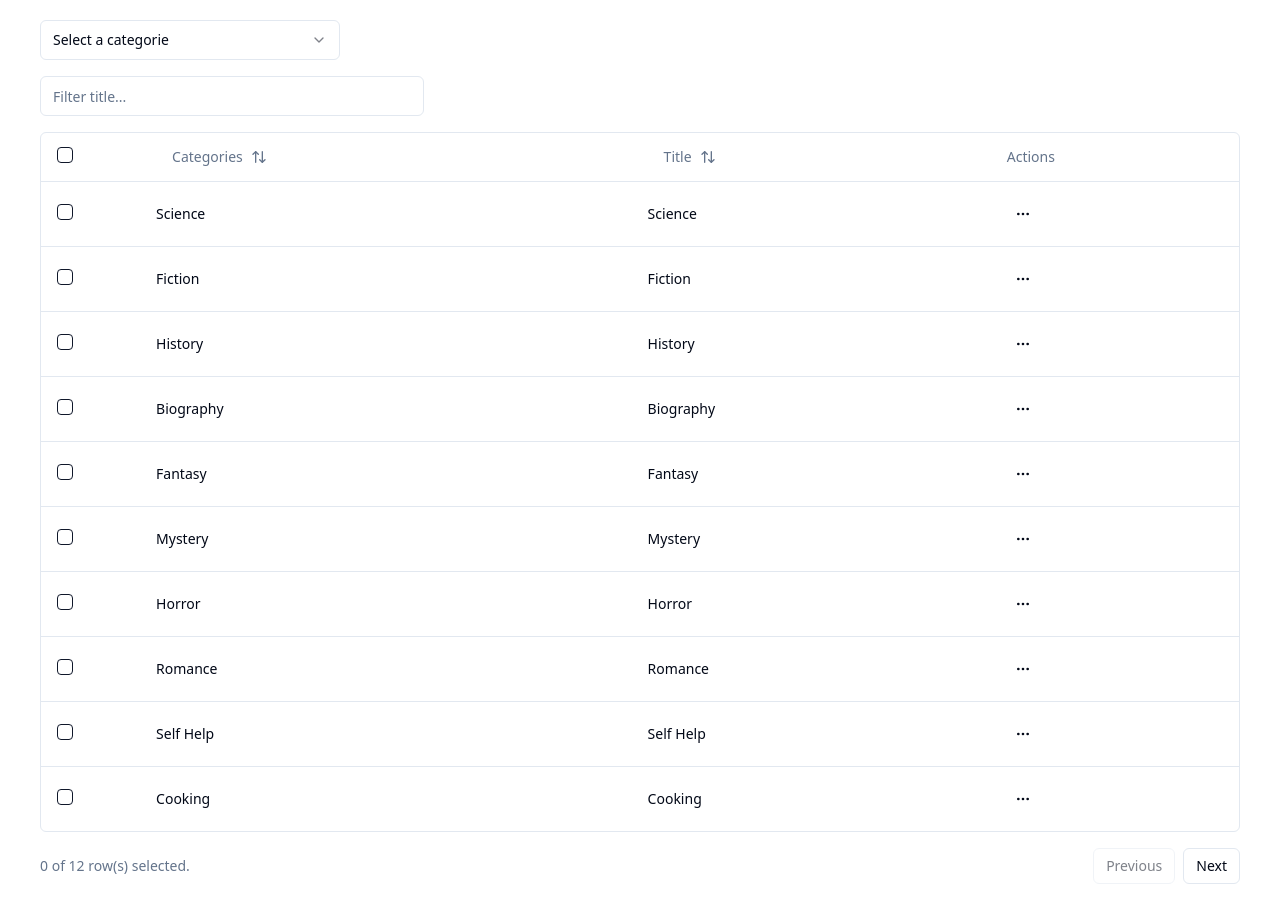
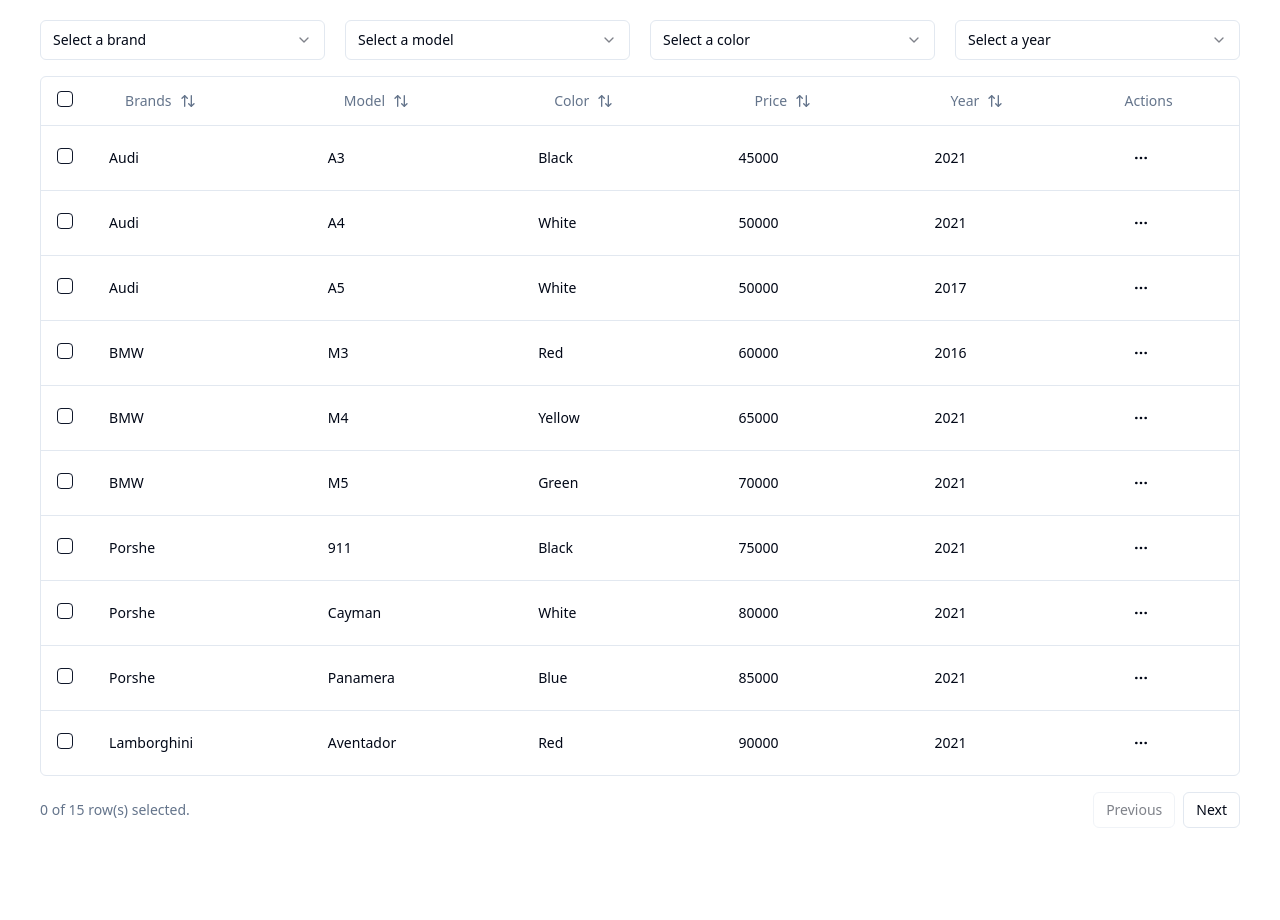
Before and after one commit to Marty2R/projet-groupe-react, a React (Vite) app: page / in a window 1280 px wide. After the commit the page ends 864 px from the top, so only its background shows below. Built offline with nearby package versions, Linux system fonts and the light colour scheme.

Commit message:
add filter

```diff
--- a/src/pages/Home.jsx
+++ b/src/pages/Home.jsx
@@ -41,14 +41,20 @@
 
 // Services
 
-import partsService from "@/services/parts.service.js";
-import categoriesService from "@/services/categories.service.js";
+import brandsService from "@/services/brands.service.js";
+import carsService from "@/services/cars.service.js";
+import modelService from "@/services/model.service";
+import colorService from "@/services/color.service";
+import yearService from "@/services/year.service";
 
 import { Link } from "react-router-dom";
 
 export default function Home() {
-  const [parts, setParts] = useState([]);
-  const [categories, setCategories] = useState([]);
+  const [brands, setBrands] = useState([]);
+  const [models, setModels] = useState([]);
+  const [cars, setCars] = useState([]);
+  const [color, setColor] = useState([]);
+  const [year, setYear] = useState([]);
   const [sorting, setSorting] = useState([]);
   const [columnFilters, setColumnFilters] = useState([]);
   const [columnVisibility, setColumnVisibility] = useState({});
@@ -85,37 +91,88 @@
       enableHiding: false,
     },
     {
-      accessorKey: "categories",
+      accessorKey: "brand",
       header: ({ column }) => {
         return (
           <Button
             variant="ghost"
             onClick={() => column.toggleSorting(column.getIsSorted() === "asc")}
           >
-            Categories
+            Brands
             <ArrowUpDown className="ml-2 h-4 w-4" />
           </Button>
         );
       },
       cell: ({ row }) => (
-        <div className="capitalize">{row.getValue("categories")}</div>
+        <div className="capitalize">{row.getValue("brand")}</div>
       ),
     },
     {
-      accessorKey: "label",
+      accessorKey: "model",
       header: ({ column }) => {
         return (
           <Button
             variant="ghost"
             onClick={() => column.toggleSorting(column.getIsSorted() === "asc")}
           >
-            Title
+            Model
             <ArrowUpDown className="ml-2 h-4 w-4" />
           </Button>
         );
       },
       cell: ({ row }) => (
-        <div className="capitalize">{row.getValue("label")}</div>
+        <div className="capitalize">{row.getValue("model")}</div>
+      ),
+    },
+    {
+      accessorKey: "color",
+      header: ({ column }) => {
+        return (
+          <Button
+            variant="ghost"
+            onClick={() => column.toggleSorting(column.getIsSorted() === "asc")}
+          >
+            Color
+            <ArrowUpDown className="ml-2 h-4 w-4" />
+          </Button>
+        );
+      },
+      cell: ({ row }) => (
+        <div className="capitalize">{row.getValue("color")}</div>
+      ),
+    },
+    {
+      accessorKey: "price",
+      header: ({ column }) => {
+        return (
+          <Button
+            variant="ghost"
+            onClick={() => column.toggleSorting(column.getIsSorted() === "asc")}
+          >
+            Price
+            <ArrowUpDown className="ml-2 h-4 w-4" />
+          </Button>
+        );
+      },
+      cell: ({ row }) => (
+        <div className="capitalize">{row.getValue("price")}</div>
+      ),
+    },
+    {
+      accessorKey: "year",
+      header: ({ column }) => {
+        return (
+          <Button
+            variant="ghost"
+            onClick={() => column.toggleSorting(column.getIsSorted() === "asc")}
+          >
+            Year
+            <ArrowUpDown className="ml-2 h-4 w-4" />
+          </Button>
+        );
+      },
+      cell: ({ row }) => (
+        <div className="capitalize">{row.getValue("year")}</div>
       ),
     },
     {
@@ -135,7 +192,7 @@
               <DropdownMenuLabel>Actions</DropdownMenuLabel>
               <DropdownMenuItem>Remove Parts</DropdownMenuItem>
               <DropdownMenuItem>
-                <Link to={`/update/parts/${row.original._id}`}>
+                <Link to={`/update/parts/${row.original.id}`}>
                   Update Parts
                 </Link>
               </DropdownMenuItem>
@@ -147,7 +204,7 @@
   ];
 
   const table = useReactTable({
-    data: parts,
+    data: cars,
     columns,
     onSortingChange: setSorting,
     onColumnFiltersChange: setColumnFilters,
@@ -167,11 +224,16 @@
 
   useEffect(() => {
     (async () => {
-      const parts = await partsService.getAllParts();
-      const categories = await categoriesService.getAllCategories();
-      setParts(parts.data);
-      console.log(parts.data);
-      setCategories(categories.data);
+      const brands = await brandsService.getAllBrands();
+      const models = await modelService.getAllModels();
+      const cars = await carsService.getAllCars();
+      const color = await colorService.getAllColors();
+      const year = await yearService.getAllYears();
+      setCars(cars.data);
+      setYear(year.data);
+      setColor(color.data);
+      setModels(models.data);
+      setBrands(brands.data);
     })();
   }, []);
 
@@ -180,37 +242,95 @@
       <div className="grid grid-cols-1">
         {/* <Navigation /> */}
         <div>
+          <div className="grid grid-cols-4 gap-5">
             <Select
-            onValueChange={(event) =>
+              onValueChange={(event) => {
                 table
-                .getColumn("categories")
-                ?.setFilterValue(event === "none" ? "" : event)
-            }
+                  .getColumn("brand")
+                  ?.setFilterValue(event === "none" ? "" : event);
+              }}
             >
-            <SelectTrigger className="w-[300px] mb-4">
-              <SelectValue placeholder="Select a categorie" />
+              <SelectTrigger className="mb-4">
+                <SelectValue placeholder="Select a brand" />
               </SelectTrigger>
               <SelectContent>
                 <SelectGroup>
-                <SelectLabel>Filter categories...</SelectLabel>
+                  <SelectLabel>Filter brand...</SelectLabel>
                   <SelectItem value="none">All</SelectItem>
-                {categories.map((category) => (
-                  <SelectItem key={category.label} value={category.label}>
-                    {category.label}
+                  {brands.map((brand) => (
+                    <SelectItem key={brand} value={brand}>
+                      {brand}
                     </SelectItem>
                   ))}
                 </SelectGroup>
               </SelectContent>
             </Select>
-          <div className="flex items-center pb-4">
-            <Input
-              placeholder="Filter title..."
-              value={table.getColumn("label")?.getFilterValue() ?? ""}
-              onChange={(event) =>
-                table.getColumn("label")?.setFilterValue(event.target.value)
-              }
-              className="max-w-sm"
-            />
+            <Select
+              onValueChange={(event) => {
+                table
+                  .getColumn("model")
+                  ?.setFilterValue(event === "none" ? "" : event);
+              }}
+            >
+              <SelectTrigger className="mb-4">
+                <SelectValue placeholder="Select a model" />
+              </SelectTrigger>
+              <SelectContent>
+                <SelectGroup>
+                  <SelectLabel>Filter model...</SelectLabel>
+                  <SelectItem value="none">All</SelectItem>
+                  {models.map((model) => (
+                    <SelectItem key={model} value={model}>
+                      {model}
+                    </SelectItem>
+                  ))}
+                </SelectGroup>
+              </SelectContent>
+            </Select>
+            <Select
+              onValueChange={(event) => {
+                table
+                  .getColumn("color")
+                  ?.setFilterValue(event === "none" ? "" : event);
+              }}
+            >
+              <SelectTrigger className="mb-4">
+                <SelectValue placeholder="Select a color" />
+              </SelectTrigger>
+              <SelectContent>
+                <SelectGroup>
+                  <SelectLabel>Filter color...</SelectLabel>
+                  <SelectItem value="none">All</SelectItem>
+                  {color.map((color) => (
+                    <SelectItem key={color} value={color}>
+                      {color}
+                    </SelectItem>
+                  ))}
+                </SelectGroup>
+              </SelectContent>
+            </Select>
+            <Select
+              onValueChange={(event) => {
+                table
+                  .getColumn("year")
+                  ?.setFilterValue(event === "none" ? "" : event);
+              }}
+            >
+              <SelectTrigger className="mb-4">
+                <SelectValue placeholder="Select a year" />
+              </SelectTrigger>
+              <SelectContent>
+                <SelectGroup>
+                  <SelectLabel>Filter year...</SelectLabel>
+                  <SelectItem value="none">All</SelectItem>
+                  {year.map((year) => (
+                    <SelectItem key={year} value={year}>
+                      {year.toString()}
+                    </SelectItem>
+                  ))}
+                </SelectGroup>
+              </SelectContent>
+            </Select>
           </div>
           <div>
             <div className="rounded-md border">
--- /dev/null
+++ b/src/services/brands.service.js
@@ -0,0 +1,22 @@
+function getAllBrands() {
+  const object = {
+    data: [
+      "Audi",
+      "BMW",
+      "Porshe",
+      "Mercedes",
+      "Toyota",
+      "Honda",
+      "Ford",
+      "Chevrolet",
+      "Nissan",
+      "Volkswagen",
+    ],
+  };
+
+  return object;
+}
+
+export default {
+  getAllBrands,
+};
--- /dev/null
+++ b/src/services/cars.service.js
@@ -0,0 +1,143 @@
+function getAllCars() {
+  const object = {
+    data: [
+      // Audi
+      {
+        id: 1,
+        model: "A3",
+        brand: "Audi",
+        year: "2021",
+        color: "black",
+        price: 45000,
+      },
+      {
+        id: 2,
+        model: "A4",
+        brand: "Audi",
+        year: "2021",
+        color: "white",
+        price: 50000,
+      },
+      {
+        id: 3,
+        model: "A5",
+        brand: "Audi",
+        year: "2017",
+        color: "white",
+        price: 50000,
+      },
+      // BMW
+      {
+        id: 4,
+        model: "M3",
+        brand: "BMW",
+        year: "2016",
+        color: "red",
+        price: 60000,
+      },
+      {
+        id: 5,
+        model: "M4",
+        brand: "BMW",
+        year: "2021",
+        color: "yellow",
+        price: 65000,
+      },
+      {
+        id: 6,
+        model: "M5",
+        brand: "BMW",
+        year: "2021",
+        color: "green",
+        price: 70000,
+      },
+
+      // Porshe
+
+      {
+        id: 7,
+        model: "911",
+        brand: "Porshe",
+        year: "2021",
+        color: "black",
+        price: 75000,
+      },
+      {
+        id: 8,
+        model: "Cayman",
+        brand: "Porshe",
+        year: "2021",
+        color: "white",
+        price: 80000,
+      },
+      {
+        id: 9,
+        model: "Panamera",
+        brand: "Porshe",
+        year: "2021",
+        color: "blue",
+        price: 85000,
+      },
+
+      // Lamborghini
+
+      {
+        id: 10,
+        model: "Aventador",
+        brand: "Lamborghini",
+        year: "2021",
+        color: "red",
+        price: 90000,
+      },
+      {
+        id: 11,
+        model: "Huracan",
+        brand: "Lamborghini",
+        year: "2021",
+        color: "yellow",
+        price: 95000,
+      },
+      {
+        id: 12,
+        model: "Urus",
+        brand: "Lamborghini",
+        year: "2021",
+        color: "green",
+        price: 100000,
+      },
+
+      // Volvo
+
+      {
+        id: 13,
+        model: "S60",
+        brand: "Volvo",
+        year: "2021",
+        color: "black",
+        price: 105000,
+      },
+      {
+        id: 14,
+        model: "S90",
+        brand: "Volvo",
+        year: "2021",
+        color: "white",
+        price: 110000,
+      },
+      {
+        id: 15,
+        model: "XC60",
+        brand: "Volvo",
+        year: "2021",
+        color: "blue",
+        price: 115000,
+      },
+    ],
+  };
+
+  return object;
+}
+
+export default {
+  getAllCars,
+};
--- a/src/services/categories.service.js
+++ /dev/null
@@ -1,32 +0,0 @@
-function getAllCategories() {
-  const object = {
-    data: [
-      {
-        id: 1,
-        label: "Science",
-      },
-      {
-        id: 2,
-        label: "Fiction",
-      },
-      {
-        id: 3,
-        label: "History",
-      },
-      {
-        id: 4,
-        label: "Biography",
-      },
-      {
-        id: 5,
-        label: "Fantasy",
-      },
-    ],
-  };
-
-  return object;
-}
-
-export default {
-  getAllCategories,
-};
--- /dev/null
+++ b/src/services/color.service.js
@@ -0,0 +1,22 @@
+function getAllColors() {
+  const object = {
+    data: [
+      "black",
+      "white",
+      "blue",
+      "red",
+      "yellow",
+      "green",
+      "silver",
+      "gray",
+      "brown",
+      "orange",
+    ],
+  };
+
+  return object;
+}
+
+export default {
+  getAllColors,
+};
--- /dev/null
+++ b/src/services/model.service.js
@@ -0,0 +1,26 @@
+function getAllModels() {
+  const object = {
+    data: [
+      "A3",
+      "A4",
+      "A5",
+      "M3",
+      "M4",
+      "M5",
+      "911",
+      "Cayenne",
+      "Panamera",
+      "Civic",
+      "Accord",
+      "CR-V",
+      "Camry",
+      "Corolla",
+    ],
+  };
+
+  return object;
+}
+
+export default {
+  getAllModels,
+};
--- /dev/null
+++ b/src/services/year.service.js
@@ -0,0 +1,34 @@
+function getAllYears() {
+  const object = {
+    data: [
+      "2021",
+      "2020",
+      "2019",
+      "2018",
+      "2017",
+      "2016",
+      "2015",
+      "2014",
+      "2013",
+      "2012",
+      "2011",
+      "2010",
+      "2009",
+      "2008",
+      "2007",
+      "2006",
+      "2005",
+      "2004",
+      "2003",
+      "2002",
+      "2001",
+      "2000",
+    ],
+  };
+
+  return object;
+}
+
+export default {
+  getAllYears,
+};
--- a/tsconfig.json
+++ b/tsconfig.json
@@ -27,6 +27,6 @@
       ]
     }
   },
-  "include": ["src", "src/services/categories.service.js"],
+  "include": ["src", "src/services/brands.js"],
   "references": [{ "path": "./tsconfig.node.json" }]
 }
```
Also changed, not shown: 1 other file (tests, documents, lock files or other folders). Lines whose indentation alone changed are shown as unchanged.
